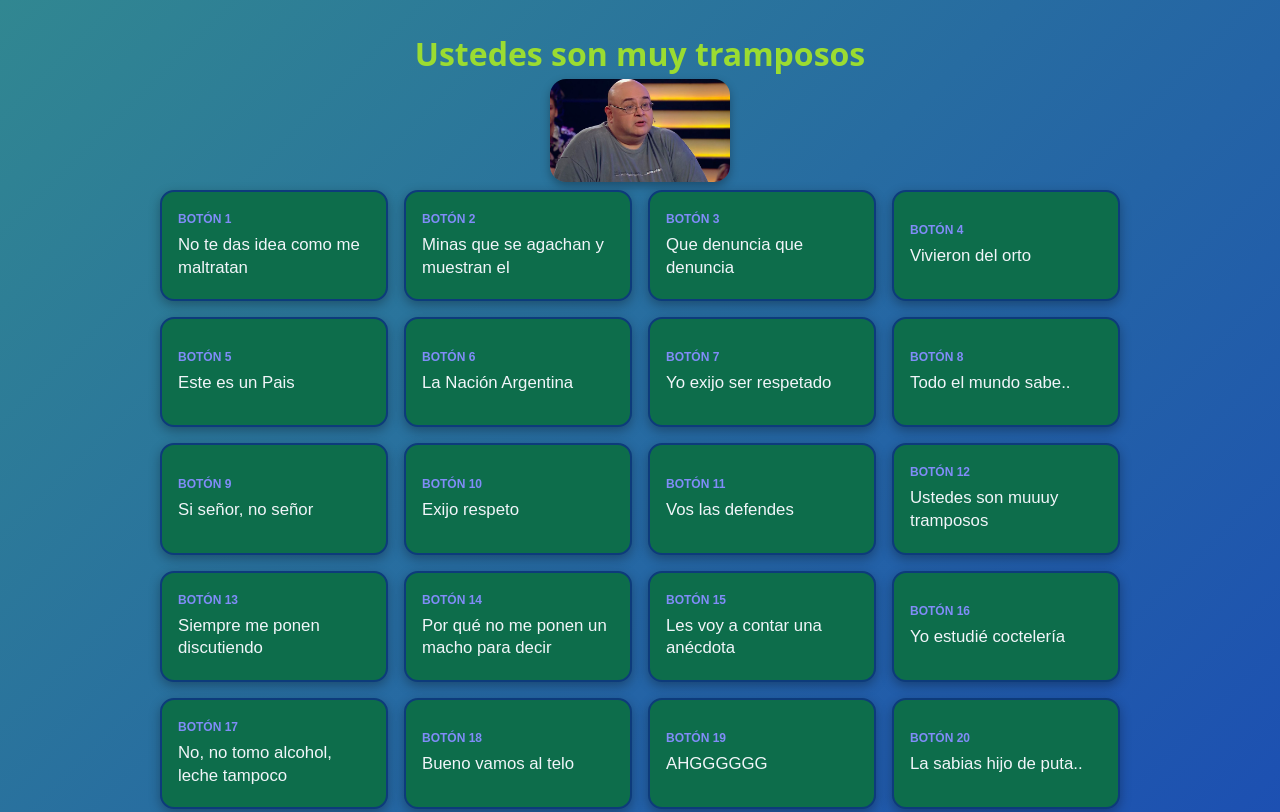
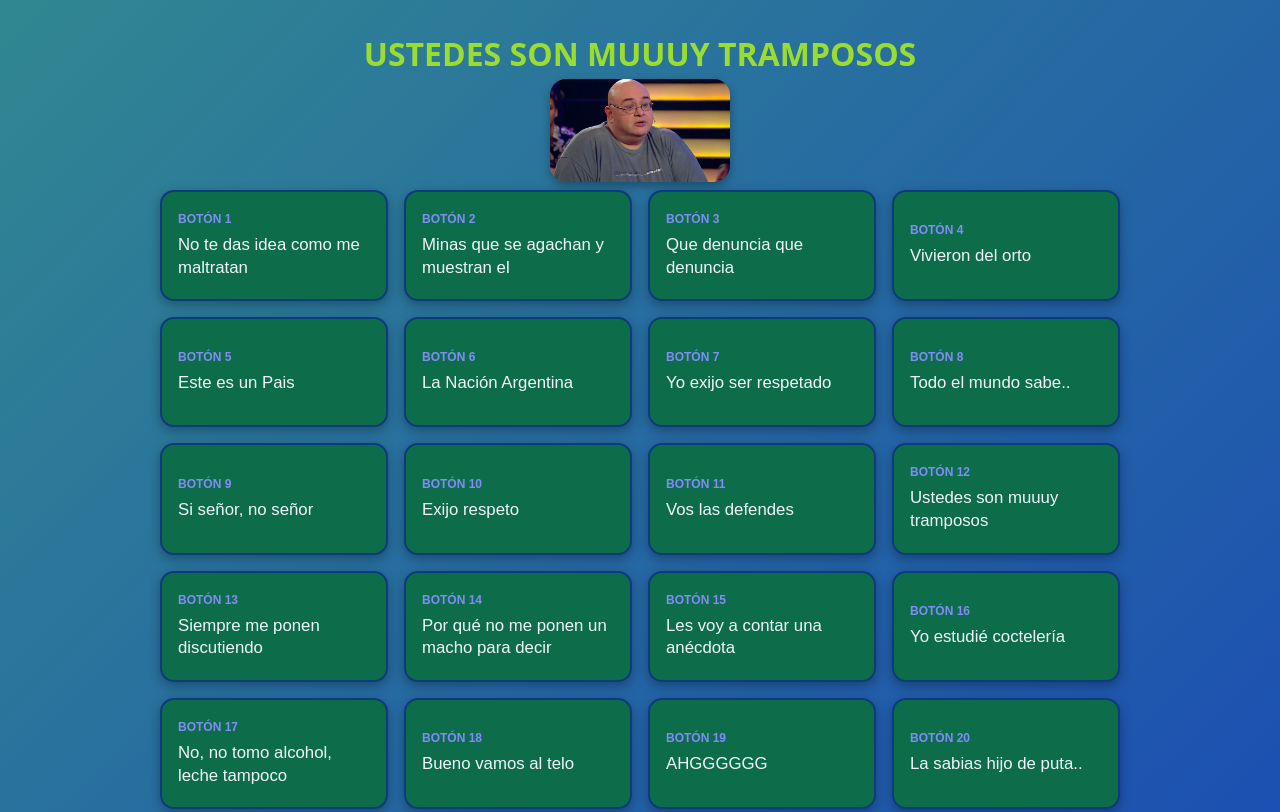
Before and after one commit to juampurri/botonera-mixta, a plain HTML site: page index.html in a window 1280 px wide. Shown: the top 812 px of the page. Drawn offline with Linux system fonts and the light colour scheme.

```diff
--- a/index.html
+++ b/index.html
@@ -3,11 +3,11 @@
 <head>
   <meta charset="UTF-8">
   <meta name="viewport" content="width=device-width, initial-scale=1.0">
-  <title>Botonera papu</title>
+  <title>Botonera JPJ</title>
   <link rel="stylesheet" href="styles.css">
 </head>
 <body>
-  <h1>Ustedes son muy tramposos</h1>
+  <h1>USTEDES SON MUUUY TRAMPOSOS</h1>
 
   <img class="pic" src="img/jorgitoImg1.jpg" alt="">
 
```
Also changed, not shown: 4 other files.
